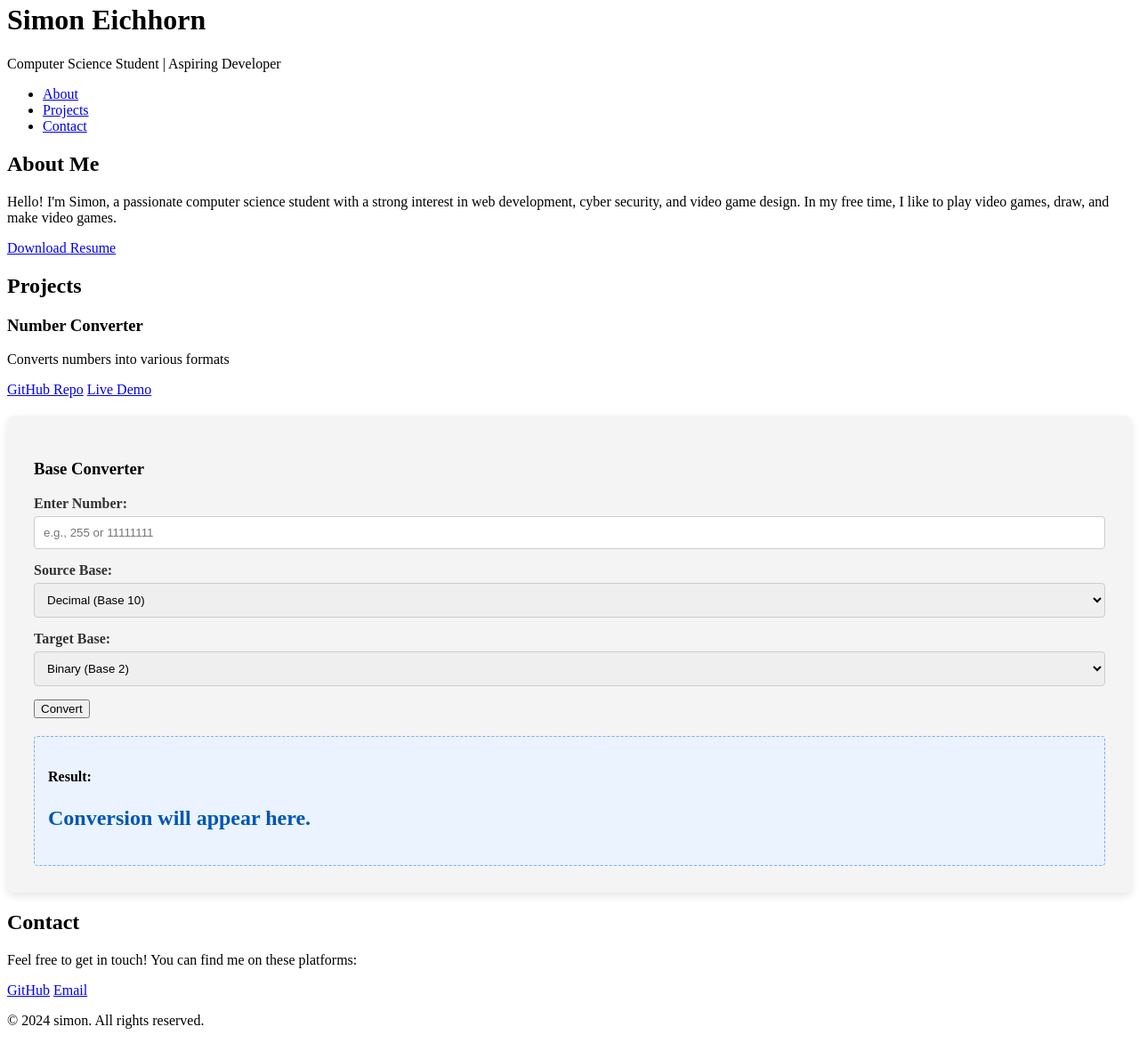
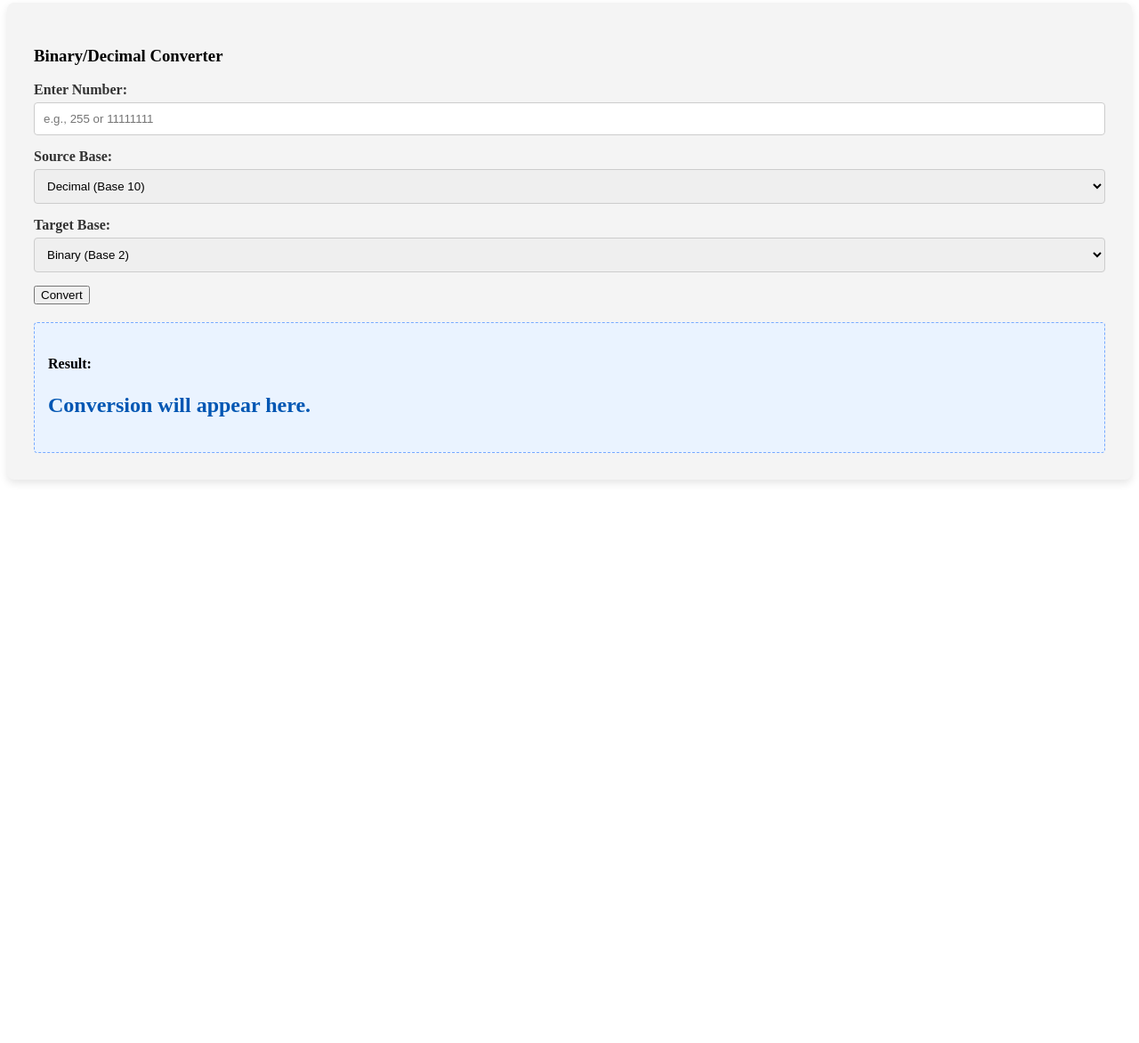
Before and after one commit to Masterofnone745/Number-converter, a plain HTML site: page index.html in a window 1280 px wide. Shown: the part 17-1189 px from the top of the page at 89% size. After the commit the page ends 800 px from the top, so only its background shows below. Drawn offline with Linux system fonts and the light colour scheme.

Commit message:
Remove portifolo

```diff
--- a/index.html
+++ b/index.html
@@ -3,48 +3,16 @@
 <head>
     <meta charset="UTF-8">
     <meta name="viewport" content="width=device-width, initial-scale=1.0">
-    <title>Simon Eichhorn - Portfolio</title>
-    <link rel="icon" href="pikmin.jpg" type="image/jpeg">
+    <title>Binary/Decimal Number Converter</title>
 
     <link rel="stylesheet" href="style.css">
 </head>
 <body>
-    <header>
+    <main>
         <div class="container">
-            <h1>Simon Eichhorn</h1>
-            <p>Computer Science Student | Aspiring Developer</p>
-            <nav>
-                <ul>
-                    <li><a href="#about">About</a></li>
-                    <li><a href="#projects">Projects</a></li>
-                    <li><a href="#contact">Contact</a></li>
-                </ul>
-            </nav>
-        </div>
-    </header>
-
-    <main>
-        <section id="about">
-            <div class="container">
-                <h2>About Me</h2>
-                <p>Hello! I'm Simon, a passionate computer science student with a strong interest in web development, cyber security, and video game design. In my free time, I like to play video games, draw, and make video games.</p>
-                <a href="link-to-your-resume.pdf" class="btn" download>Download Resume</a>
-            </div>
-        </section>
-
-        <section id="projects">
-            <div class="container">
-                <h2>Projects</h2>
-
-                <div class="project-card">
-                    <h3>Number Converter</h3>
-                    <p> Converts numbers into various formats</p>
-                    <a href="link-to-project-github" target="_blank" class="btn">GitHub Repo</a>
-                    <a href="#number-converter-demo" class="btn">Live Demo</a>
-                </div>
 
             <div id="number-converter-demo" class="converter-box">
-                    <h3>Base Converter</h3>
+                <h3>Binary/Decimal Converter</h3>
 
                 <div class="input-group">
                     <label for="inputNumber">Enter Number:</label>
@@ -56,8 +24,6 @@
                     <select id="sourceBase">
                         <option value="10">Decimal (Base 10)</option>
                         <option value="2">Binary (Base 2)</option>
-                            <option value="8">Octal (Base 8)</option>
-                            <option value="16">Hexadecimal (Base 16)</option>
                     </select>
                 </div>
 
@@ -66,8 +32,6 @@
                     <select id="targetBase">
                         <option value="2">Binary (Base 2)</option>
                         <option value="10">Decimal (Base 10)</option>
-                            <option value="8">Octal (Base 8)</option>
-                            <option value="16">Hexadecimal (Base 16)</option>
                     </select>
                 </div>
 
@@ -78,26 +42,8 @@
                     <p id="outputResult">Conversion will appear here.</p>
                 </div>
             </div>
-                </div>
-        </section>
 
-        <section id="contact">
-            <div class="container">
-                <h2>Contact</h2>
-                <p>Feel free to get in touch! You can find me on these platforms:</p>
-                <div class="social-links">
-                    <a href="https://github.com/Masterofnone745" target="_blank">GitHub</a>
-                    <a href="mailto:your.email@example.com">Email</a>
-                </div>
-            </div>
-        </section>
-    </main>
-
-    <footer>
-        <div class="container">
-            <p>&copy; 2024 simon. All rights reserved.</p>
-        </div>
-    </footer>
+        </div> </main>
 
     <script src="script.js"></script>
 </body>
```
Lines whose indentation alone changed are shown as unchanged.
